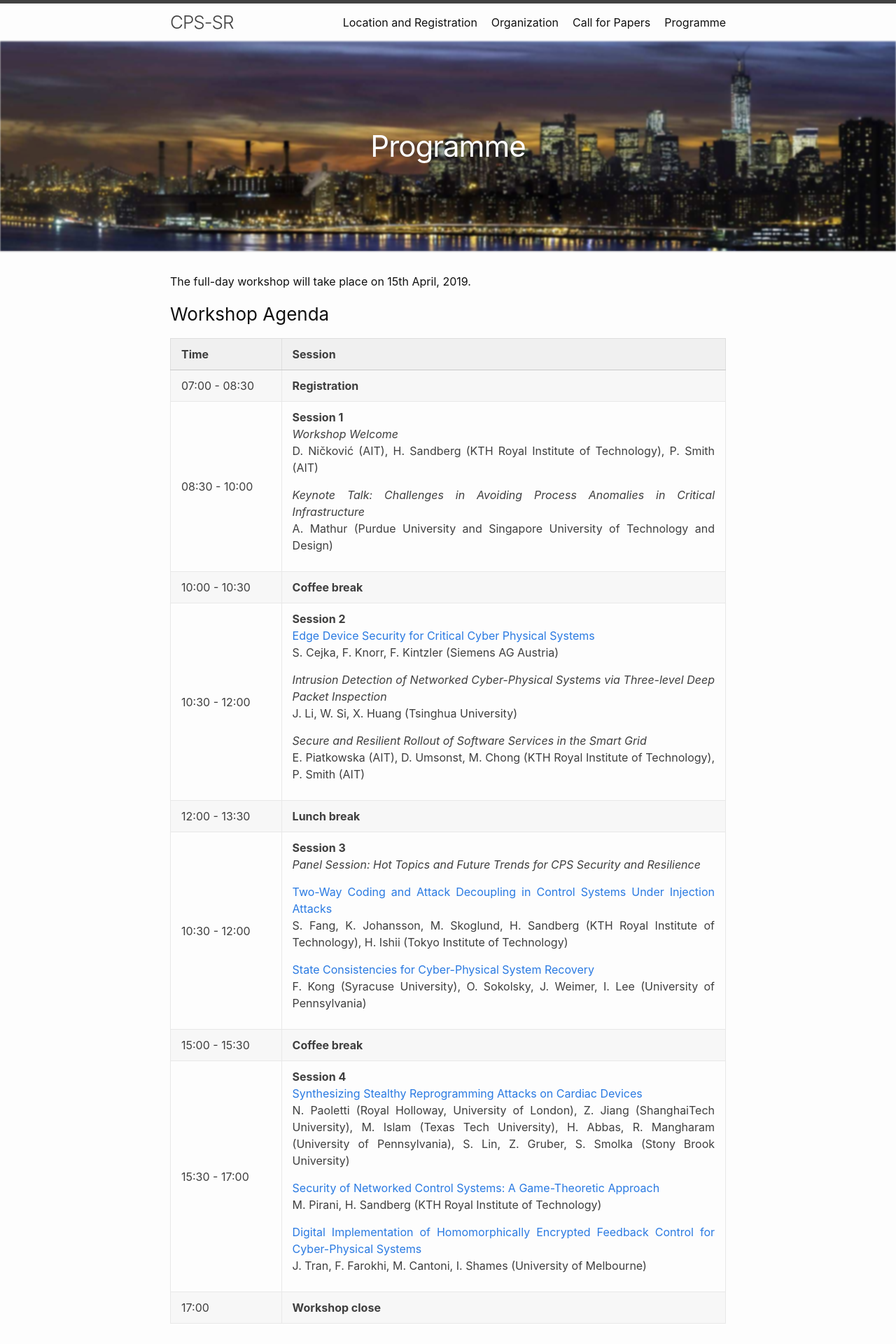
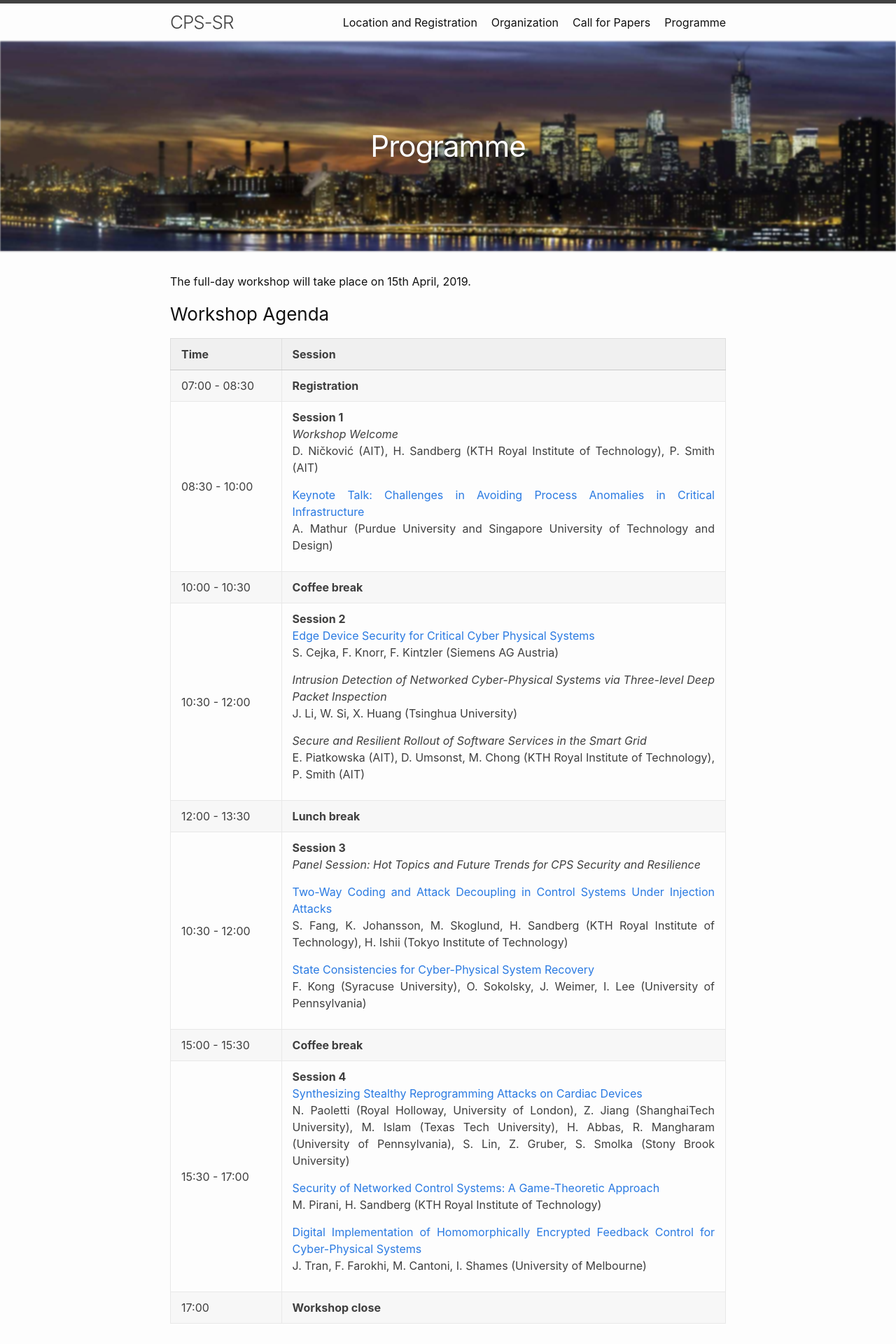
Before and after one commit to ait-csr/cps-sr, a Jekyll site: the page built from programme.md, in a window 1280 px wide. Shown: the top 1920 px of the page at 70% size. Built offline with Jekyll 4.4.1, drawn with Linux system fonts in a browser that asks for light colours.

Commit message:
Using HTML for headers and id to cross reference.

```diff
--- a/programme.md
+++ b/programme.md
@@ -9,7 +9,7 @@ permalink: /programme/
 
 The full-day workshop will take place on 15th April, 2019.
 
-### Workshop Agenda
+<h3>Workshop Agenda</h3>
 
 <table style="width:100%">
   <col width="20%">
@@ -29,7 +29,7 @@ The full-day workshop will take place on 15th April, 2019.
    <p><em>Workshop Welcome</em><br>
    D. Ničković (AIT), H. Sandberg (KTH Royal Institute of Technology), P. Smith (AIT)
    </p>
-   <p><em>Keynote Talk: Challenges in Avoiding Process Anomalies in Critical Infrastructure</em><br>
+   <p><a href="#keynote">Keynote Talk: Challenges in Avoiding Process Anomalies in Critical Infrastructure</a><br>
    A. Mathur (Purdue University and Singapore University of Technology and Design)
    </p>
    </td>
@@ -104,9 +104,9 @@ The full-day workshop will take place on 15th April, 2019.
  </tr>
 </table>
 
-### Keynote Talk
+<h3 id="keynote">Keynote Talk</h3>
 
-#### Challenges in Avoiding Process Anomalies in Critical Infrastructure
+<h4>Challenges in Avoiding Process Anomalies in Critical Infrastructure</h4>
 
 [Aditya Mathur](https://www.cs.purdue.edu/homes/apm/)
 
```
